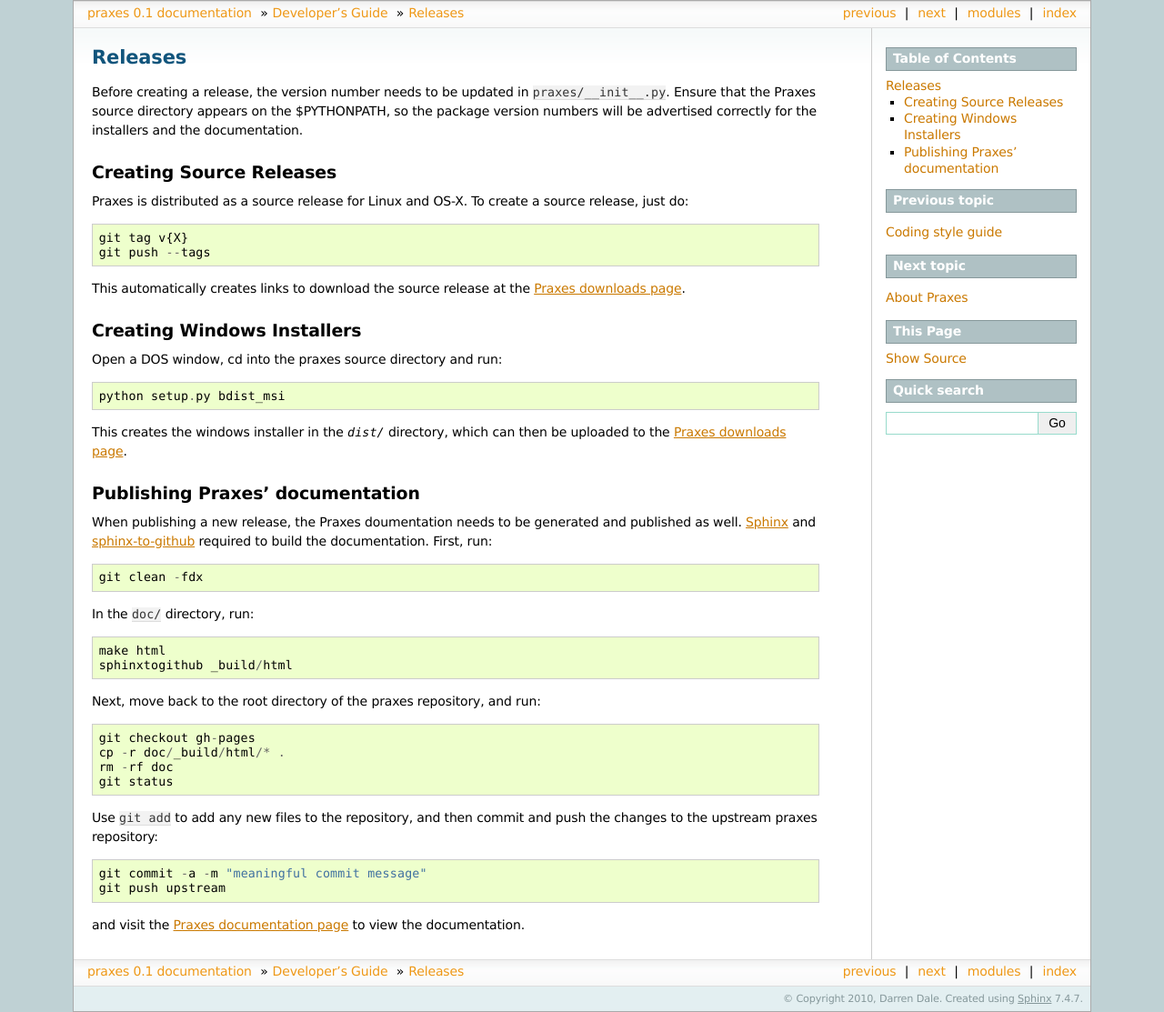
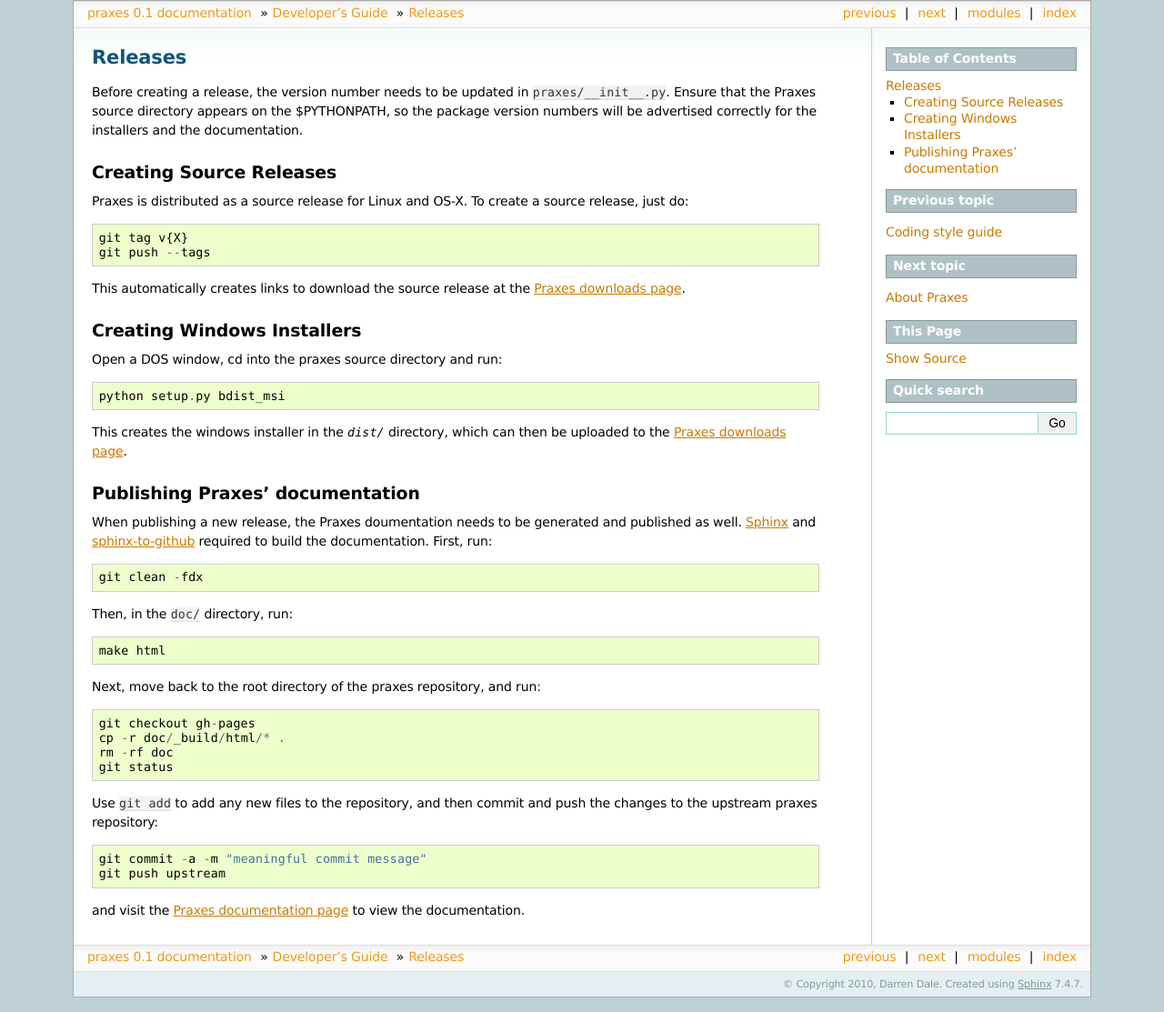
Before and after one commit to praxes/praxes, a Sphinx documentation site: the page built from doc/devel/release.rst, in a window 1280 px wide. Shown: the whole page at 91% size. Built offline with Sphinx 7.4.7, drawn with Linux system fonts in a browser that asks for light colours; formulas are drawn with MathJax 3.

Commit message:
DOC: no need for sphinx-to-github

```diff
--- a/doc/devel/release.rst
+++ b/doc/devel/release.rst
@@ -46,10 +46,9 @@ documentation. First, run::
 
    git clean -fdx
 
-In the :file:`doc/` directory, run::
+Then, in the :file:`doc/` directory, run::
 
    make html
-   sphinxtogithub _build/html
 
 Next, move back to the root directory of the praxes repository, and run::
 
```
